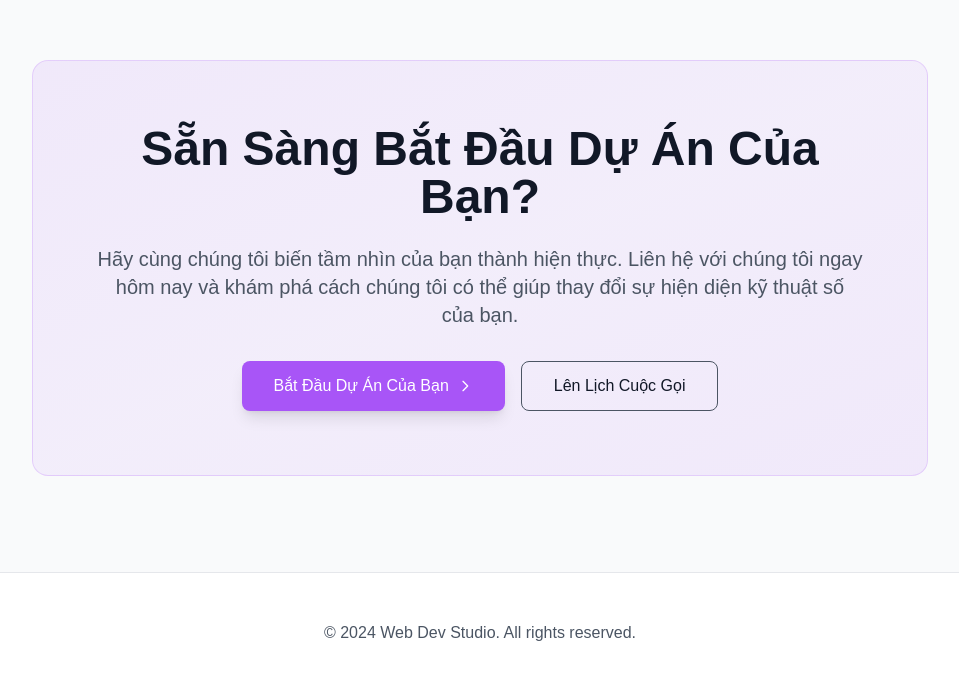
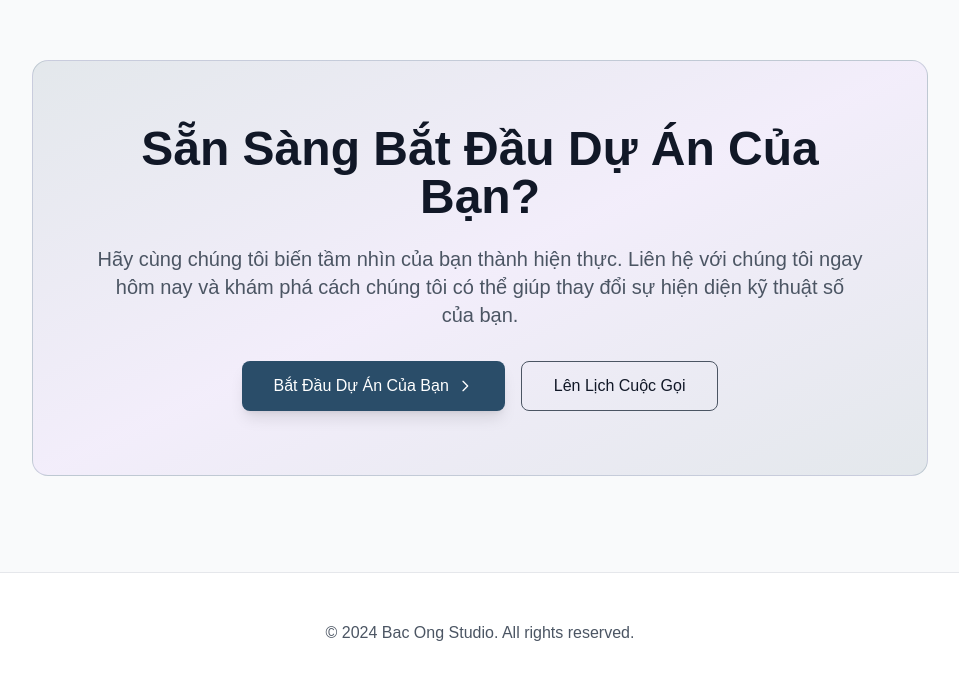
Before and after one commit to conglb/landing-page-of-bacong.studio, a website: page src/index.html in a window 1280 px wide. Shown: the part 2060-2740 px from the top of the page, without its empty margins (160-1119 px from the left). Drawn offline with nearby package versions, Linux system fonts and the light colour scheme.

Commit message:
change primary color

```diff
--- a/src/index.html
+++ b/src/index.html
@@ -13,7 +13,7 @@
         theme: {
           extend: {
             colors: {
-              primary: '#a855f7',
+              primary: '#2a4d69',
               background: '#1a1625',
               card: '#221c2e',
               muted: '#2d2438',
@@ -67,7 +67,7 @@
     <!-- Footer -->
     <footer class="bg-white dark:bg-gray-900 border-t border-gray-200 dark:border-gray-800 py-12 px-4">
       <div class="container mx-auto text-center">
-        <p class="text-gray-600 dark:text-gray-400">&copy; 2024 Web Dev Studio. All rights reserved.</p>
+        <p class="text-gray-600 dark:text-gray-400">&copy; 2024 Bac Ong Studio. All rights reserved.</p>
       </div>
     </footer>
 
```
